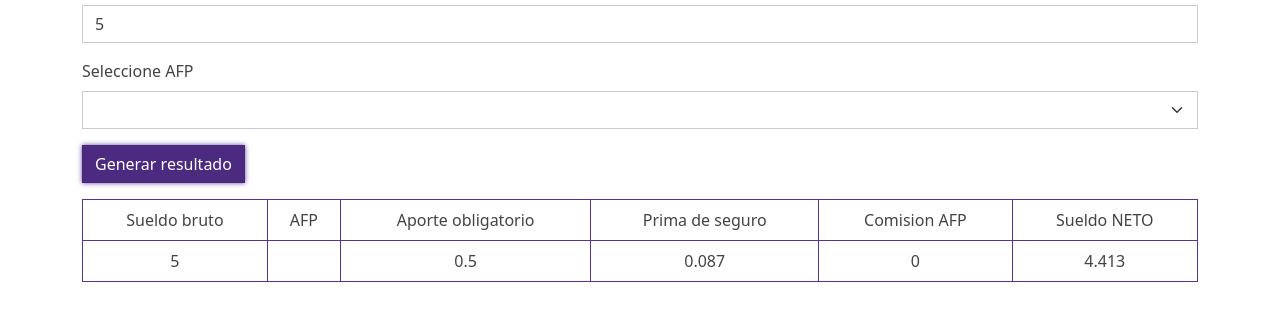
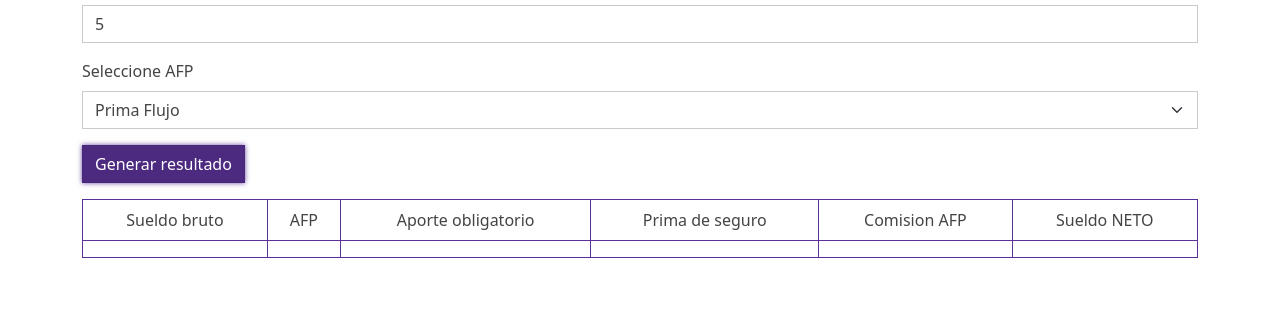
Before and after one commit to MarcosAlanya19/P_10RecursosContabilidad, a website built with Vite: page index.html in a window 1280 px wide. Both pictures are taken after typing "5" into the empty fields and a click on the button "Generar resultado". Shown: the part 131-452 px from the top of the page. Built offline with nearby package versions, Linux system fonts and the light colour scheme.

Commit message:
ADD: algoritmo para obtener los datos de los aportes y comisiones

```diff
--- a/index.html
+++ b/index.html
@@ -1,32 +1,30 @@
 <!DOCTYPE html>
 <html lang="es">
+
 <head>
   <meta charset="UTF-8" />
   <link rel="icon" type="image/svg+xml" href="favicon.svg" />
   <meta name="viewport" content="width=device-width, initial-scale=1.0" />
   <title>Vite App</title>
 </head>
+
 <body>
   <div class="container">
     <h1 class="pt-5 text-center">PLANILLA BASICA</h1>
-      <form id="form">
+    <form id="formPlanillaBasica">
       <div class="mb-3">
         <label for="exampleInputEmail1" class="form-label">Ingrese sueldo bruto</label>
-          <input type="number" class="form-control" id="exampleInputEmail1" aria-describedby="emailHelp">
+        <input type="number" class="form-control" id="exampleInputEmail1" aria-describedby="emailHelp" min="1" max="1000" required>
       </div>
       <div class="mb-3">
         <label for="exampleInputPassword1" class="form-label">Seleccione AFP</label>
-          <select id="disabledSelect" class="form-select">
-            <option> </option>
-            <option value="HABITAD">HABITAD</option>
-            <option>INTEGRA</option>
-            <option>PRIMA</option>
-            <option>PROFUTURO</option>
+        <select id="selectAporteComision" class="form-select">
+
         </select>
       </div>
-        <button id="add-todo" type="submit" class="btn btn-primary">Generar resultado</button>
+      <button type="submit" class="btn btn-primary">Generar resultado</button>
     </form>
-      <table id="table" class="table table-bordered border-primary text-center mt-3">
+    <table id="tablePlanilla" class="table table-bordered border-primary text-center mt-3 d-none">
       <tr>
         <td>Sueldo bruto</td>
         <td>AFP</td>
@@ -47,4 +45,5 @@
   </div>
   <script type="module" src="/src/main.ts"></script>
 </body>
+
 </html>
--- /dev/null
+++ b/src/data.ts
@@ -0,0 +1,31 @@
+export interface AporteComision {
+    id: number;
+    name: string;
+    aporteObligatorio: number;
+    primaSeguro: number;
+    comision: number;
+}
+
+export const aportesComisiones: AporteComision[] = [
+    {
+        id: 1,
+        name: "Prima Flujo",
+        aporteObligatorio: 10,
+        primaSeguro: 1.74,
+        comision: 1.60,
+    },
+    {
+        id: 2,
+        name: "Prima Mixta",
+        aporteObligatorio: 10,
+        primaSeguro: 1.74,
+        comision: 0.18,
+    },
+    {
+        id: 3,
+        name: "Habitad Flujo",
+        aporteObligatorio: 10,
+        primaSeguro: 1.74,
+        comision: 1.47,
+    }
+];
--- a/src/main.ts
+++ b/src/main.ts
@@ -1,65 +1,37 @@
 import './style.css'
 import './bootstrap.css'
+import { cargarAportesComisiones, showAndHideTable } from './utils';
+import { aportesComisiones } from './data';
 
 // DOM
-const sueldo=document.getElementById('exampleInputEmail1') as HTMLInputElement; //ingreseSueldoBruto
-const afp=document.getElementById('disabledSelect') as HTMLInputElement; // selectAfp
-const afpContent= afp.value;
-const addTodo=document.getElementById('add-todo') as HTMLFormElement;//Formulario
-const sueldoBruto=document.getElementById('sueldo-bruto') as HTMLTableElement;//tablaSueldo
+const sueldo = document.querySelector<HTMLInputElement>('#exampleInputEmail1');
+if (!sueldo) throw new Error("No se encontro el inputEmail1")
+//ingreseSueldoBruto
+const selectAfp = document.querySelector<HTMLInputElement>('#selectAporteComision'); // selectAfp
+if (!selectAfp) throw new Error("No se encontro el afpInput")
+
+const formPlanillaBasica = document.querySelector<HTMLFormElement>('#formPlanillaBasica');
+if (!formPlanillaBasica) throw new Error("No se encontro el formPlanillaBasica")
+const tablePlanilla = document.querySelector<HTMLTableElement>('#tablePlanilla');
+if (!tablePlanilla) throw new Error("No se encontro el tablePlanilla")
+cargarAportesComisiones(selectAfp);
 
 // OPERACIONES
-const aporteObligatorio=(sueldo:number)=>sueldo*0.10;
-const primaSeguro=(sueldo:number)=>sueldo*0.0174;
-const comisionAFP=(sueldo:number,comision:any)=>sueldo*comision;
-const sueldoNeto=(sueldo:number,aporte:number,prima:number,comision:number)=>sueldo-aporte-prima-comision;
+const aporteObligatorio = (sueldo: number) => sueldo * 0.10;
+const primaSeguro = (sueldo: number) => sueldo * 0.0174;
+const comisionAFP = (sueldo: number, comision: number) => sueldo * comision;
+const sueldoNeto = (sueldo: number, aporte: number, prima: number, comision: number) => sueldo - aporte - prima - comision;
 
-switch(afpContent){
-  case 'HABITAD': 0.023 ;break ;
-  case 'INTEGRA': 0.0;break ;
-  case 'PRIMA': 0.018;break ;
-  case 'PROFUTURO': 0.067;break ;
-}
 
 // TABLAS
-addTodo.addEventListener('click',e=>{
-  e.preventDefault();
-  const sueldoValue=Number(sueldo.value);
-  const result = document.getElementById('sueldo-bruto') as HTMLInputElement; ;
-  result.innerText= `${sueldoValue}`;
+formPlanillaBasica.addEventListener('submit', e => {
+  e.preventDefault()
+  const idAporteComision = selectAfp.value;
+  const findAporteComision = aportesComisiones.find(a => a.id === parseInt(idAporteComision))
+  if (!findAporteComision) throw new Error("No se encontro el aporte Comision")
+
+  showAndHideTable(tablePlanilla)
+
+  console.log(findAporteComision);
+
 })// sueldoBruto
-
-addTodo.addEventListener('click',e=>{
-  e.preventDefault();
-  const sueldoValue=Number(sueldo.value);
-  const calculaAporte =aporteObligatorio(sueldoValue);
-  const result = document.getElementById('aporte-obligatorio') as HTMLInputElement;
-  result.innerText= `${calculaAporte}`;
-}) // aporteObligatorio
-
-addTodo.addEventListener('click',e=>{
-  e.preventDefault();
-  const sueldoValue=Number(sueldo.value);
-  const calculaPrima =primaSeguro(sueldoValue);
-  const result = document.getElementById('prima-seguro') as HTMLInputElement;
-  result.innerText= `${calculaPrima}`;
-}) // primaSeguro
-
-addTodo.addEventListener('click',e=>{
-  e.preventDefault();
-  const sueldoValue=Number(sueldo.value);
-  const calculaComision =comisionAFP(sueldoValue,afpContent);
-  const result = document.getElementById('comision-afp') as HTMLInputElement;
-  result.innerText= `${calculaComision}`;
-}) // comisionAfp
-
-addTodo.addEventListener('click',e=>{
-  e.preventDefault();
-  const sueldoValue=Number(sueldo.value);
-  const calculaAporte =aporteObligatorio(sueldoValue);
-  const calculaPrima =primaSeguro(sueldoValue);
-  const calculaComision =comisionAFP(sueldoValue,afpContent);
-  const calculaNeto =sueldoNeto(sueldoValue,calculaAporte,calculaPrima,calculaComision);
-  const result = document.getElementById('sueldo-neto') as HTMLInputElement;
-  result.innerText= `${calculaNeto}`;
-}) // sueldoNeto
--- /dev/null
+++ b/src/utils.ts
@@ -0,0 +1,16 @@
+import { aportesComisiones } from "./data";
+
+export const cargarAportesComisiones = (selectAfp: HTMLInputElement) => {
+    let templateHtml = "";
+    aportesComisiones.forEach(e => {
+        templateHtml += `
+        <option value='${e.id}'>${e.name}</option>
+        `;
+    })
+
+    selectAfp.innerHTML = templateHtml;
+}
+
+export const showAndHideTable = (tablePlanilla: HTMLTableElement) => {
+    tablePlanilla.classList.toggle("d-none");
+}
```
Also changed, not shown: 1 other file. Lines whose indentation alone changed are shown as unchanged.
